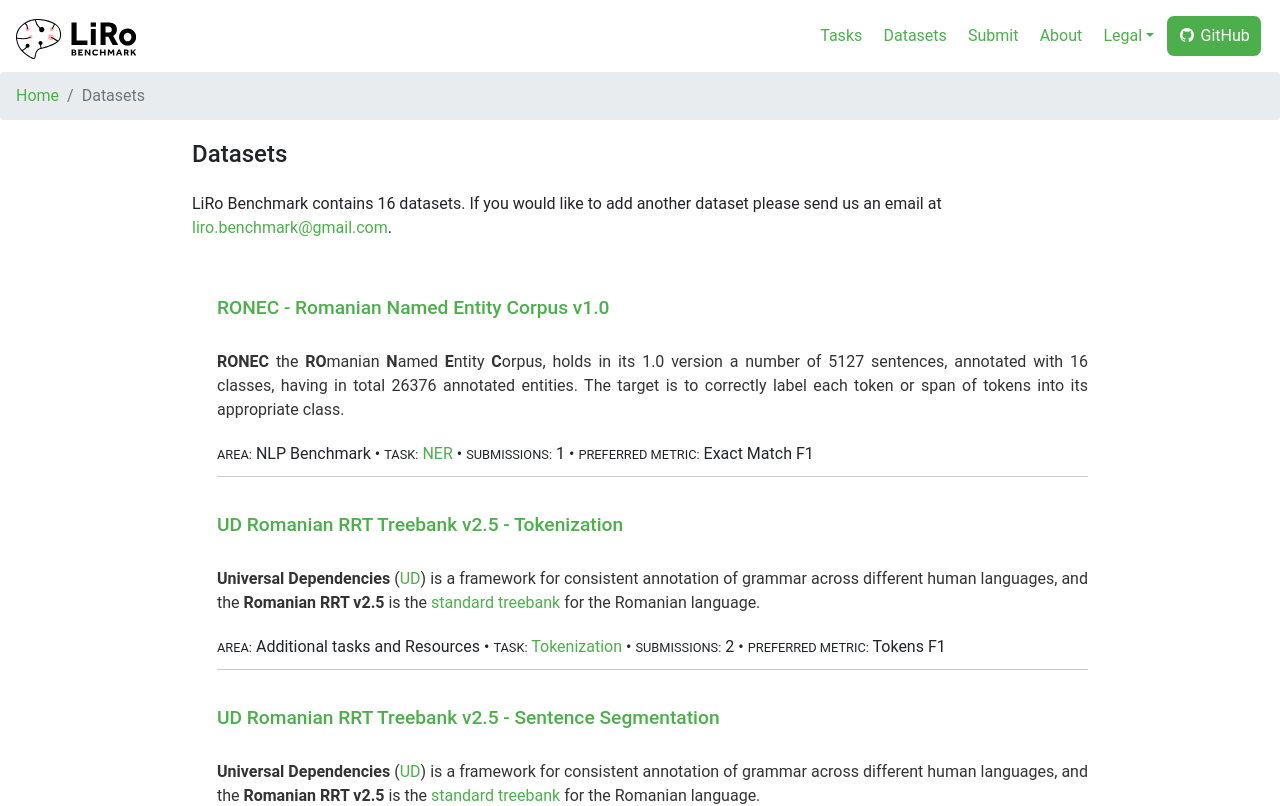
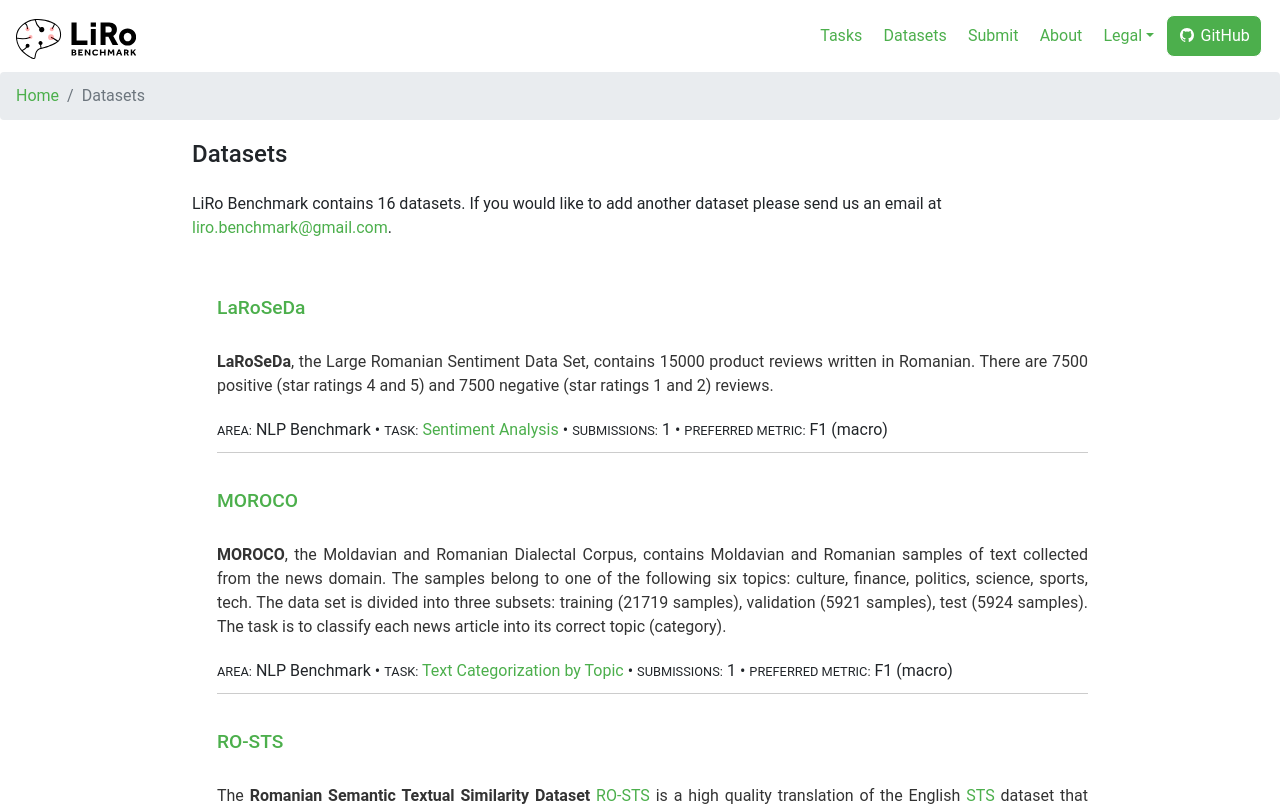
Before and after one commit to LiroBenchmark/LiroBenchmark.github.io, a React (Create React App) app: page /datasets in a window 1280 px wide. Shown: the top 806 px of the page. Built offline with nearby package versions, Linux system fonts and the light colour scheme; what webfontloader would draw is missing.

Commit message:
Order datasets alphabetically before displaying in datasets page

```diff
--- a/src/Components/Datasets.js
+++ b/src/Components/Datasets.js
@@ -51,7 +51,15 @@ class Datasets extends React.Component {
               send us an email at <ContactEmail />.
             </p>
           </div>
-          {data.datasets.map((ds) => this.renderDataset(ds))}
+          {data.datasets
+            .sort((a, b) => {
+              const ds_name_a = a.dataset_name;
+              const ds_name_b = b.dataset_name;
+              if (ds_name_a < ds_name_b) return -1;
+              if (ds_name_a > ds_name_b) return 1;
+              return 0;
+            })
+            .map((ds) => this.renderDataset(ds))}
         </div>
       </>
     );
```
